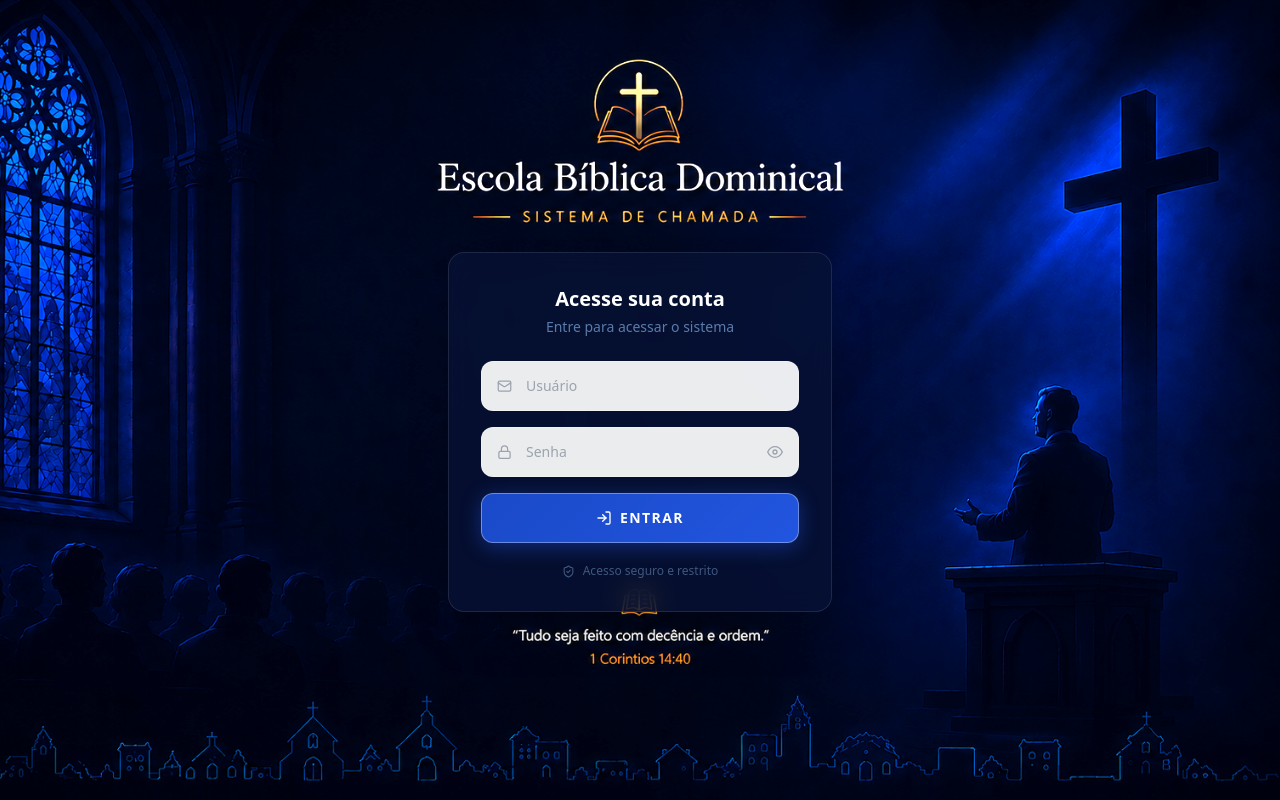
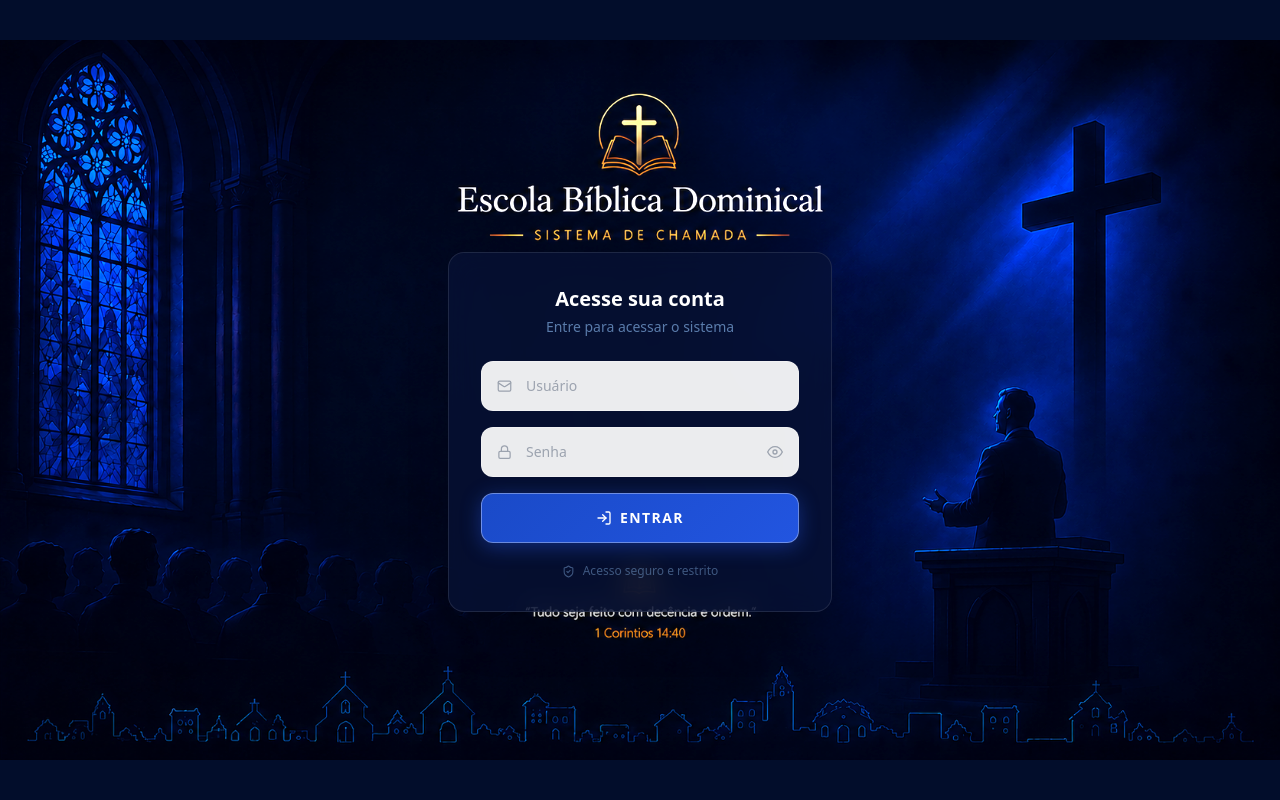
Before and after one commit to primeiro0427-afk/chamada-dashboard, a React (Vite) app: page / in a window 1280 px wide. Built offline with nearby package versions, Linux system fonts and the light colour scheme; no server answers.

Commit message:
fix: imagem com object-fit contain, sem corte em nenhuma tela

```diff
--- a/src/index.css
+++ b/src/index.css
@@ -6,33 +6,7 @@
   .no-print { display: none !important; }
 }
 
-.login-bg {
-  position: relative;
-}
-
-.login-bg::before {
-  content: '';
-  position: absolute;
-  inset: 0;
-  background-image: url('/bg-login.png');
-  background-size: cover;
-  background-position: center;
-  filter: brightness(1.25);
-  z-index: 0;
-}
-
-.login-card-wrapper {
-  position: relative;
-  z-index: 1;
-}
-
 @media (max-width: 768px) {
-  .login-bg::before {
-    background-image: url('/bg-login-mobile.png');
-    background-position: top center;
-    filter: brightness(1.4);
-  }
-
   .login-card-wrapper {
     padding-top: 0 !important;
   }
--- a/src/pages/Login.jsx
+++ b/src/pages/Login.jsx
@@ -20,7 +20,11 @@ export default function Login() {
   }
 
   return (
-    <div className="login-bg min-h-screen flex flex-col">
+    <div className="min-h-screen flex flex-col relative overflow-hidden" style={{ background: '#020d2b' }}>
+      <picture>
+        <source media="(max-width: 768px)" srcSet="/bg-login-mobile.png" />
+        <img src="/bg-login.png" alt="" className="absolute inset-0 w-full h-full" style={{ objectFit: 'contain', objectPosition: 'center', filter: 'brightness(1.25)' }} />
+      </picture>
       <div className="login-card-wrapper flex flex-1 items-center justify-center relative z-10" style={{ paddingTop: '8vh' }}>
       <div className="w-full max-w-sm mx-4">
         <div
```
